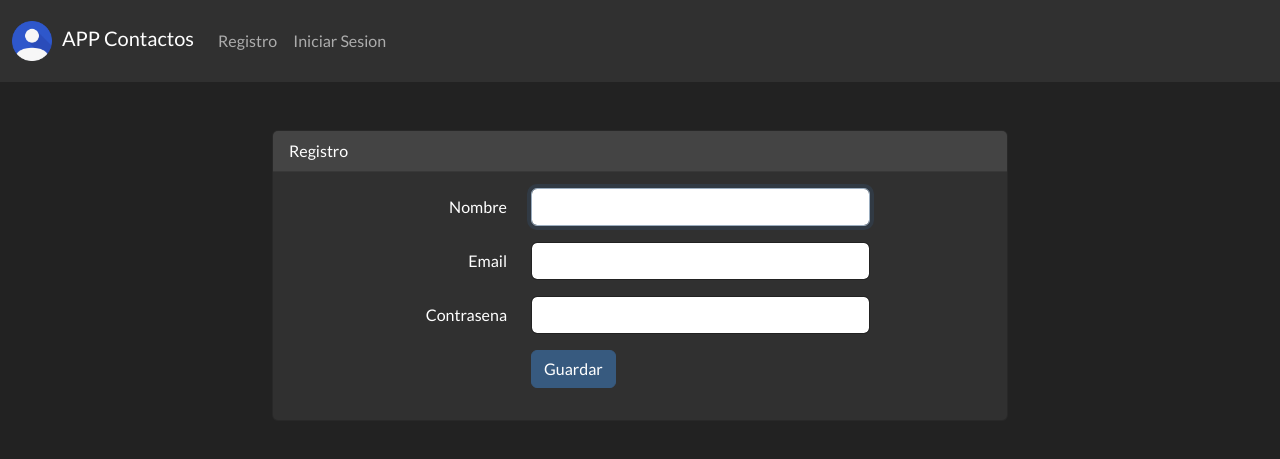
After one commit to alejandroalsa/APP-Contact, a PHP site: page /register.php in a window 1280 px wide. The commit adds this page. Shown: the top 459 px of the page. Run offline with PHP 8.4, Linux system fonts and the light colour scheme; some libraries are stand-ins or nearby versions.

Commit message:
Creamos el registro para la APP
Signed-off-by: Alejandro Alfaro Sanchez <alejandro@alejandroalsa.es>

```diff
--- a/eliminar.php
+++ b/eliminar.php
@@ -17,6 +17,7 @@
     if ($statement->rowCount() == 0) {
         http_response_code(404);
         echo("HTTP 404");
+        return;
     }
 
     // Ejecutamos las consultas SQL para eliminar al contacto con el id definido anteriormente
--- /dev/null
+++ b/register.php
@@ -0,0 +1,127 @@
+<!----------------------------------------------------------------------------------------------------------------------------------------------------------------->
+<!---- PHP ---->
+<!----------------------------------------------------------------------------------------------------------------------------------------------------------------->
+<?php
+    // Llamamos a "db.php" para conectarnos a la Base de Datos
+    require "db.php";
+
+    // Definimos una variable para imprimir un mensaje en caso de error
+    $error = null;
+
+    // Definimos que para que se ejecuten el resto de instrucciones, el método de solicitud sea "POST"
+    if ($_SERVER["REQUEST_METHOD"] == "POST") {
+        // Comenzamos con el proceso de validación de los tres campos, en esta primera línea validamos que los tres campos estén rellenos
+        if (empty($_POST["nombre"]) || empty($_POST["email"]) || empty($_POST["password"])) {
+            $error = "Por favor rellene todos los campos.";
+        // En la segunda línea validamos que el campo de Email contenga un @
+        } else if (!str_contains($_POST["email"], "@")) {
+            $error = "Formato de Email inválido.";
+        // Después de pasar los filtros pasamos al último que es la validacion de Email para comprobar que el email introducido no esté ya registrado
+        } else {
+            // Con la variable "con", realizamos una consulta para comprobar el email en la Base de Datos
+            $statement = $con->prepare("SELECT * FROM users WHERE email = :email");
+            $statement->bindParam(":email", $_POST["email"]);
+            $statement->execute();
+            // Declaramos una condición, en dicha condición declaramos que si el email es mayor que 0 lo que significaría que el email ya está registrado, enviara el error.
+            if ($statement->rowCount() > 0) {
+                $error = "Este email ya esta registrado";
+            } else {
+                //Después de validar todos los datos, preparamos la sentencia SQL para introducir los datos enviados por el usuario
+                $con
+                ->prepare("INSERT INTO users (nombre, email, password) VALUES (:nombre, :email, :password)")
+                ->execute([
+                    ":nombre" => $_POST["nombre"],
+                    ":email" => $_POST["email"],
+                    ":password" => password_hash($_POST["password"], PASSWORD_BCRYPT),
+
+                ]);
+                header("Location: home.php");
+            }
+        }
+    }
+?>
+<!----------------------------------------------------------------------------------------------------------------------------------------------------------------->
+<!---- PHP ---->
+<!----------------------------------------------------------------------------------------------------------------------------------------------------------------->
+
+<!------------------------------------------------------------------------------------------------>
+<!------- Head ------>
+<!------------------------------------------------------------------------------------------------>
+<?php require "static/head.php" ?>
+<!------------------------------------------------------------------------------------------------>
+<!------- Head ------>
+<!------------------------------------------------------------------------------------------------>
+
+<!------------------------------------------------------------------------------------------------>
+<!------- Barra de Navegación ------>
+<!------------------------------------------------------------------------------------------------>
+<?php require "static/header.php" ?>
+<!------------------------------------------------------------------------------------------------>
+<!------- Barra de Navegación ------>
+<!------------------------------------------------------------------------------------------------>
+
+<!------------------------------------------------------------------------------------------------>
+<!------- MAIN ------>
+<!------------------------------------------------------------------------------------------------>
+<main>
+    <div class="container pt-5">
+        <div class="row justify-content-center">
+            <!----------------------------------------------------------------------->
+            <!------- Tarjeta de Añadir Contactos  ------>
+            <!----------------------------------------------------------------------->
+            <div class="col-md-8">
+                <div class="card">
+                    <p class="card-header">Registro</p>
+                    <div class="card-body">
+                        <?php if ($error): ?>
+                            <div class="alert alert-danger alert-dismissible fade show" role="alert">
+                                <i class="bi bi-exclamation-triangle-fill"></i>
+                                <strong>Error!</strong> <?= $error ?>
+                                <button type="button" class="btn-close" data-bs-dismiss="alert" aria-label="Close"></button>
+                            </div>
+                        <?php endif ?>
+                        <form method="POST" action="register.php">
+                            <div class="mb-3 row">
+                                <label for="nombre" class="col-md-4 col-form-label text-md-end">Nombre</label>
+                                <div class="col-md-6">
+                                    <input id="nombre" type="text" class="form-control" name="nombre" require autocomplete="nombre" autofocus>
+                                </div>
+                            </div>
+                            <div class="mb-3 row">
+                                <label for="email" class="col-md-4 col-form-label text-md-end">Email</label>
+                                <div class="col-md-6">
+                                    <input id="email" type="text" class="form-control" name="email" require autocomplete="email" autofocus>
+                                </div>
+                            </div>
+                            <div class="mb-3 row">
+                                <label for="password" class="col-md-4 col-form-label text-md-end">Contrasena</label>
+                                <div class="col-md-6">
+                                    <input id="password" type="password" class="form-control" name="password" require autocomplete="password" autofocus>
+                                </div>
+                            </div>
+                            <div class="mb-3 row">
+                                <div class="col-md-6 offset-md-4">
+                                    <button type="submit" class="btn btn-primary">Guardar</button>
+                                </div>
+                            </div>
+                        </form>
+
+                    </div>
+                </div>
+            </div>
+            <!----------------------------------------------------------------------->
+            <!------- Tarjeta de Añadir Contactos ------>
+            <!----------------------------------------------------------------------->
+        </div>
+    </div>
+</main>
+<!------------------------------------------------------------------------------------------------>
+<!------- MAIN ------>
+<!------------------------------------------------------------------------------------------------>
+
+<!------------------------------------------------------------------------------------------------>
+<!------- Footer ------>
+<?php require "static/footer.php" ?>
+<!------------------------------------------------------------------------------------------------>
+<!------- Footer ------>
+<!------------------------------------------------------------------------------------------------>
--- a/static/header.php
+++ b/static/header.php
@@ -5,11 +5,17 @@
         </button>
         <div class="collapse navbar-collapse" id="navbarNav">
             <ul class="navbar-nav">
-                <li class="nav-item">
+                <!-- <li class="nav-item">
                     <a class="nav-link" href="home.php">Inicio</a>
                 </li>
                 <li class="nav-item">
                     <a class="nav-link" href="add.php">Añadir Contacto</a>
+                </li> -->
+                <li class="nav-item">
+                    <a class="nav-link" href="register.php">Registro</a>
+                </li>
+                <li class="nav-item">
+                    <a class="nav-link" href="login.php">Iniciar Sesion</a>
                 </li>
             </ul>
         </div>
```
Also changed, not shown: assets/sql/app_contactos.sql (+12 -1 lines).
